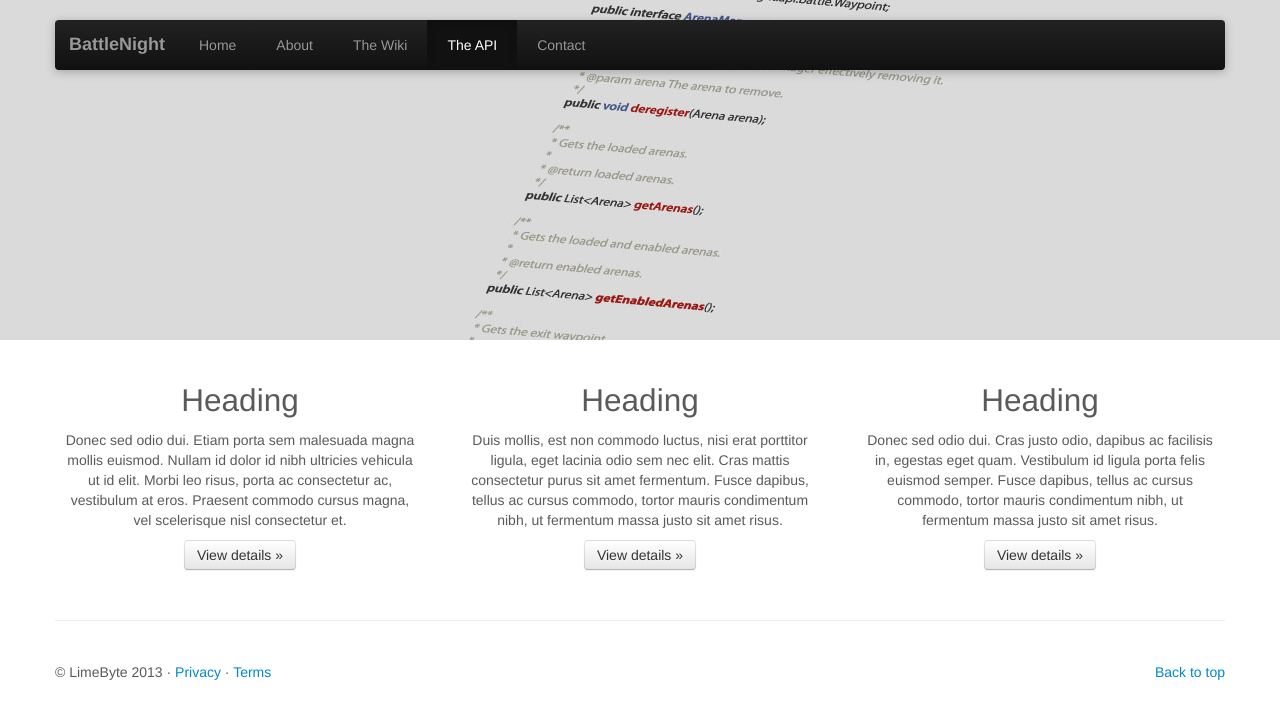
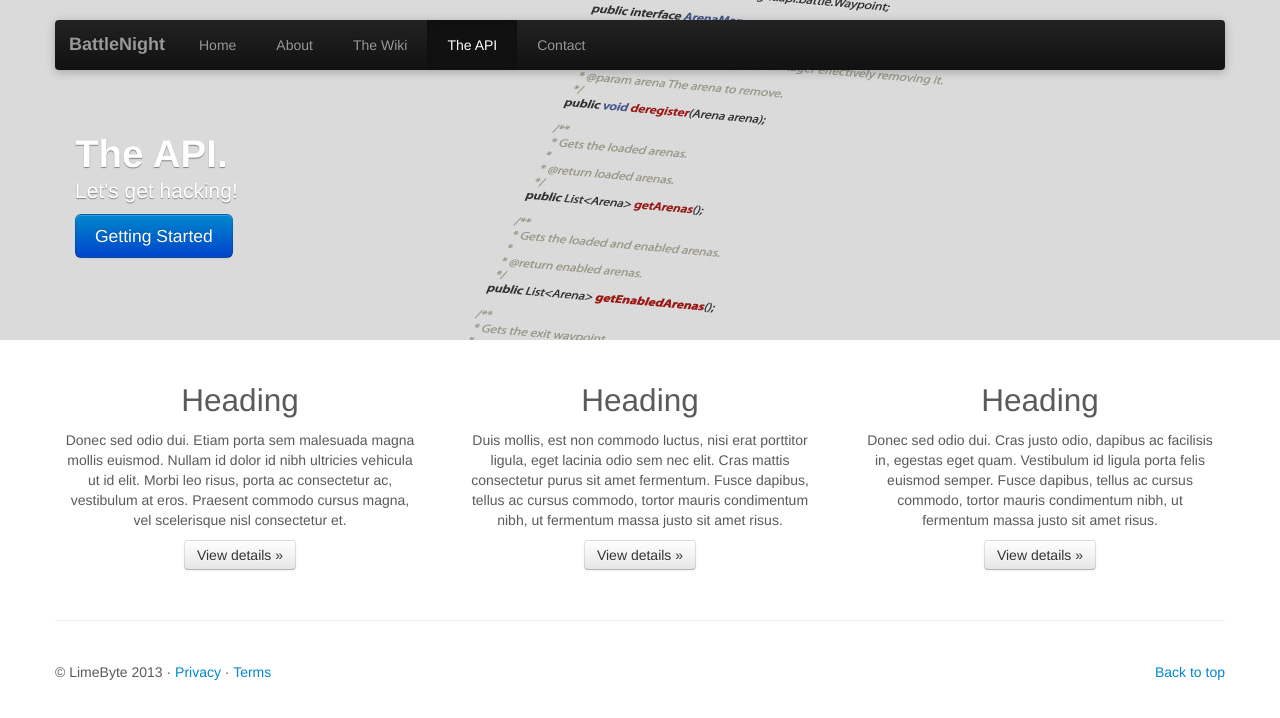
Before and after one commit to BattleNight/BattleNight-API, a plain HTML site: page index.html in a window 1280 px wide. Drawn offline with nearby package versions, Linux system fonts and the light colour scheme.

Commit message:
Fixed vanished caption.

```diff
--- a/assets/css/style.css
+++ b/assets/css/style.css
@@ -89,10 +89,9 @@ body {
 
 .carousel-caption {
   background-color: transparent;
-  position: static;
   max-width: 550px;
   padding: 0 20px;
-  margin-top: 136px;
+  top: -210px;
 }
 .carousel-caption h1,
 .carousel-caption .lead {
```
